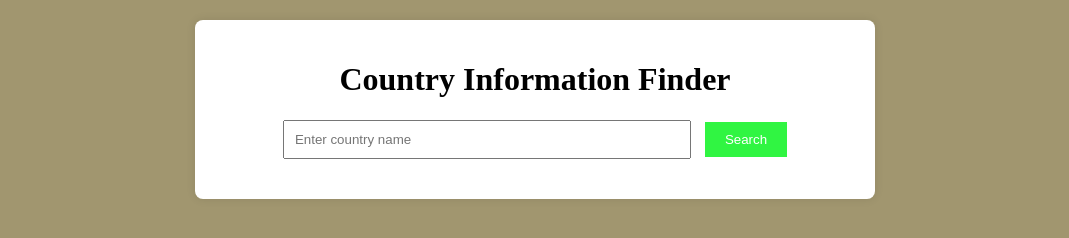
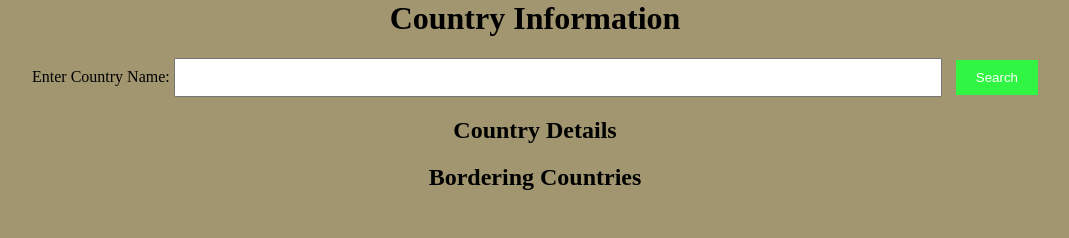
Before and after one commit to Jaishil-Patel/2602867-lab4-sd, a plain HTML site: page index.html in a window 1280 px wide. Shown: the whole page, without its empty margins (105-1174 px from the left). Drawn offline with Linux system fonts and the light colour scheme.

Commit message:
Update index.html

```diff
--- a/index.html
+++ b/index.html
@@ -1,19 +1,30 @@
-<!DOCTYPE html>
-<html lang="en">
+<html>
 <head>
     <meta charset="UTF-8">
     <meta name="viewport" content="width=device-width, initial-scale=1.0">
-    <title>Country Info</title>
+    <title>Country Information</title>
     <link rel="stylesheet" href="styles.css">
+    <script src="script.js" defer></script>
 </head>
 <body>
-    <div class="container">
-        <h1>Country Information Finder</h1>
-        <input type="text" id="countryInput" placeholder="Enter country name">
-        <button id="searchButton">Search</button>
-        <div id="countryInfo"></div>
-        <div id="borderingCountries"></div>
-    </div>
-    <script src="script.js"></script>
+    <header>
+        <h1>Country Information</h1>
+    </header>
+
+    <main>
+        <section id="searchSection">
+            <label for="countryInput">Enter Country Name:</label>
+            <input type="text" id="countryInput">
+            <button id="searchButton">Search</button>
+        </section>
+        <section id="countryInfoSection">
+            <h2>Country Details</h2>
+            <article id="countryInfo"></article>
+        </section>
+        <section id="borderingCountriesSection">
+            <h2>Bordering Countries</h2>
+            <ul id="borderingCountries"></ul>
+        </section>
+    </main>
 </body>
 </html>
```
